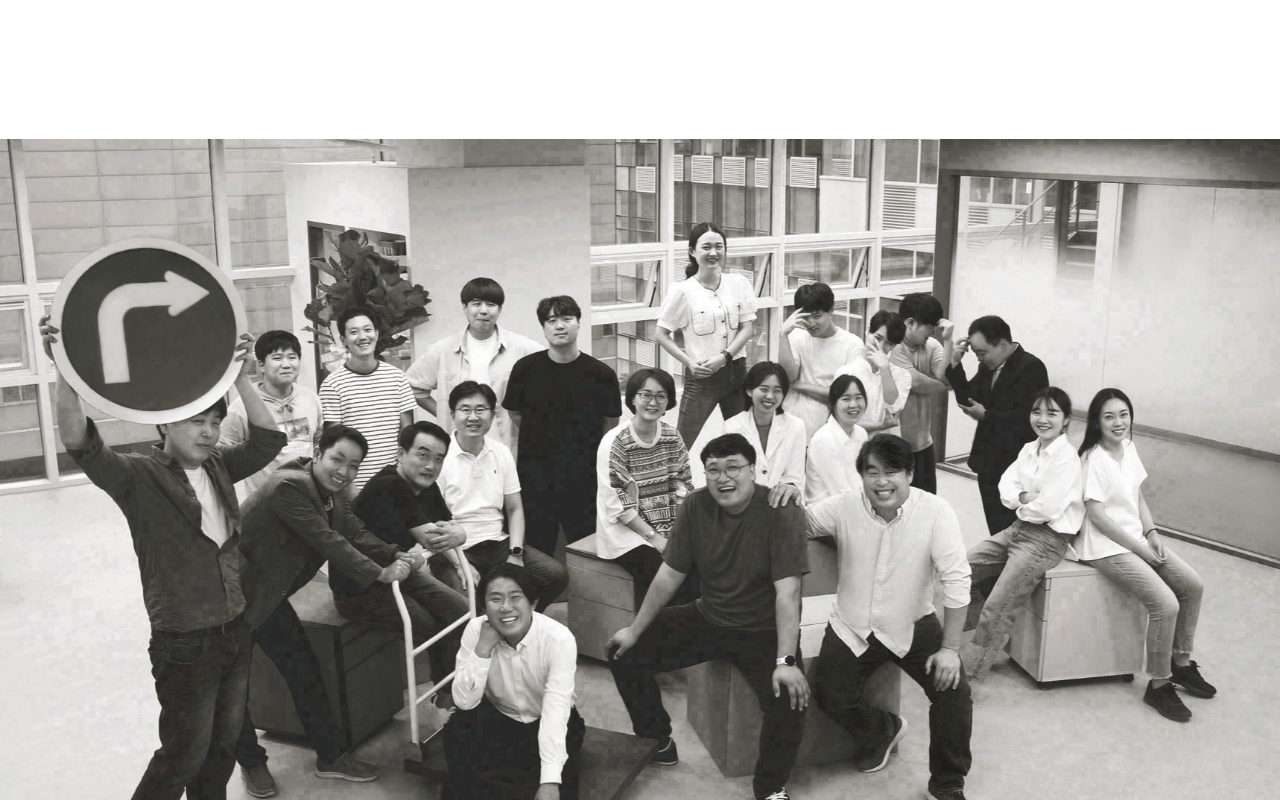
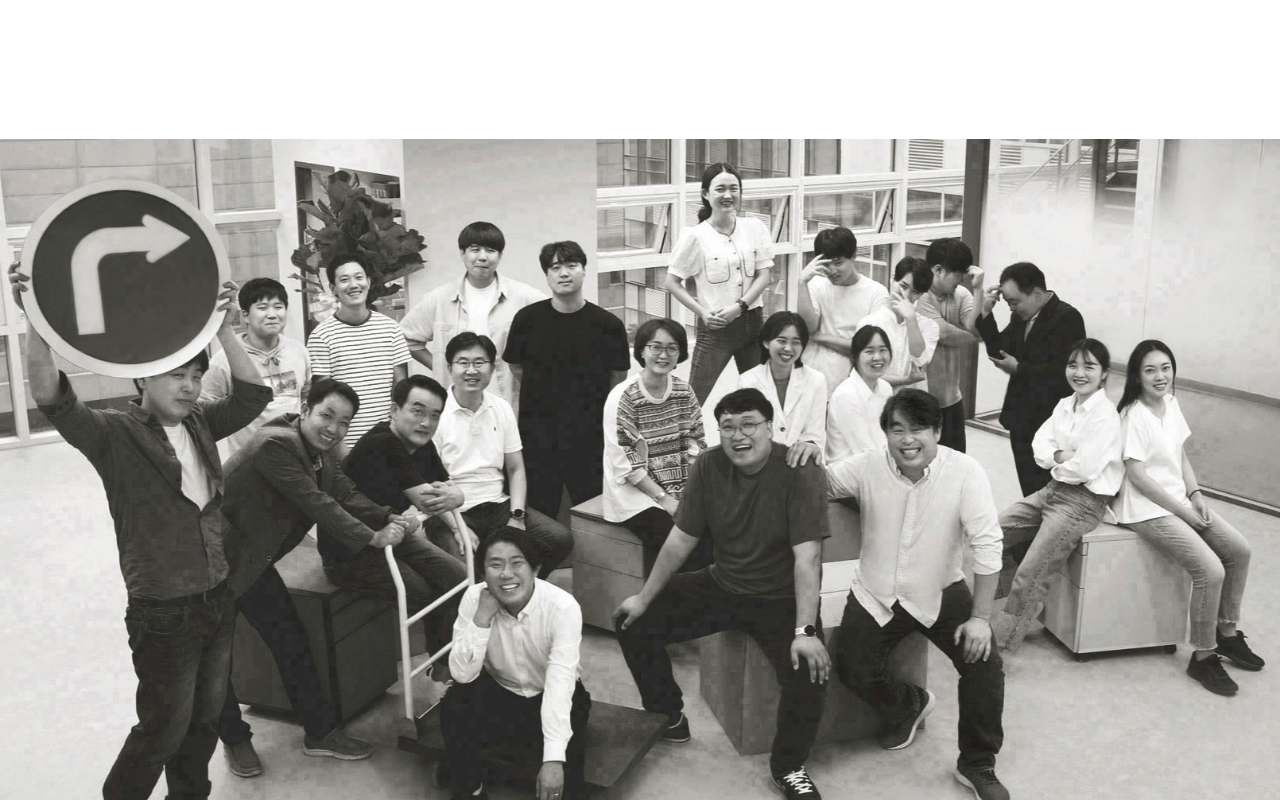
Before and after one commit to lhk6397/Grinergy_Front, a React (Create React App) app: page /about/ourstory in a window 1280 px wide. Shown: the part 2560-3360 px from the top of the page. Built offline with nearby package versions, Linux system fonts and the light colour scheme; a web font is replaced by a local one.

Commit message:
human 이미지 작업

```diff
--- a/src/components/Banner.jsx
+++ b/src/components/Banner.jsx
@@ -7,22 +7,9 @@ const CoverImg = styled(motion.img)`
   width: 100%;
 `;
 
-// const imgFadeIn = {
-//   start: { filter: "brightness(0.4)" },
-//   end: { filter: "brightness(1)", transition: { duration: 1, delay: 0.5 } },
-// };
-
 const Banner = ({ src }) => {
   const [ref, inView] = useInView({ triggerOnce: true });
-  return (
-    <CoverImg
-      ref={ref}
-      src={src}
-      // variants={imgFadeIn}
-      // animate={inView ? "end" : "start"}
-      // initial={"start"}
-    />
-  );
+  return <CoverImg ref={ref} src={src} />;
 };
 
 export default Banner;
--- a/src/components/CircleModel.jsx
+++ b/src/components/CircleModel.jsx
@@ -50,7 +50,7 @@ const OutLine = styled.div`
   position: absolute;
   width: 15.63vw;
   aspect-ratio: 1/1;
-  border: 0.5px solid ${(props) => props.theme.color.green};
+  border: 0.3pt solid ${(props) => props.theme.color.green};
   margin: 0 auto;
   background-color: transparent;
   border-radius: 50%;
--- a/src/pages/Story.jsx
+++ b/src/pages/Story.jsx
@@ -186,6 +186,7 @@ const Story = () => {
           marginBottom: window.matchMedia("(orientation: landscape)").matches
             ? "7px"
             : "5px",
+          fontSize: 0,
         }}
       >
         <Banner src={human} />
```
Also changed, not shown: src/pages/Investors.jsx (+0 -40 lines), src/assets/images/human.jpg.
